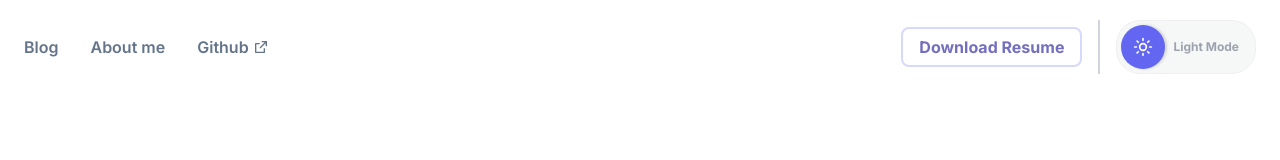
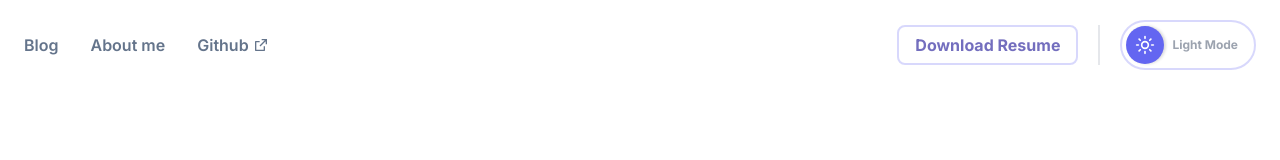
Before and after one commit to AburizalAN/NASA-fullstack, a Next.js app in the folder client/: page /test in a window 1280 px wide. Shown: the top 160 px of the page. Built offline with nearby package versions, Linux system fonts and the light colour scheme.

Commit message:
update navbar

```diff
--- a/client/components/Navbar/Navbar.tsx
+++ b/client/components/Navbar/Navbar.tsx
@@ -54,13 +54,15 @@ const Navbar = () => {
               </Link>
             </div>
             <div className="flex items-center ml-auto">
-              <button className="leading-tight px-4 py-2 border-2 border-indigo-500/25 text-indigo-800/70 font-bold rounded-lg">
-                Download Resume
-              </button>
-              <button className="pl-4 ml-4 inline-block border-l-2 border-gray-300" title="Color Mode">
+              <span className="pr-5 mr-5 border-r-2 border-gray-200">
+                <button className="leading-tight px-4 py-2 border-2 border-indigo-500/25 text-indigo-800/70 font-bold rounded-lg">
+                  Download Resume
+                </button>
+              </span>
+              <button title="Color Mode">
                 <Switch
-                  renderIcon={({ status }: { status: string }) => status == "left" ? <LuSun className="text-xl" /> : <LuMoonStar className="text-xl" />}
-                  content={({ status }: { status: string }) => status = "left" ? "Light Mode" : "Dark Mode"}
+                  renderIcon={({ status }: { status: string }) => status === "left" ? <LuSun className="text-xl" /> : <LuMoonStar className="text-xl" />}
+                  content={({ status }: { status: string }) => status === "left" ? "Light Mode" : "Dark Mode"}
                 />
               </button>
             </div>
--- a/client/components/reusable/Switch/switch.module.scss
+++ b/client/components/reusable/Switch/switch.module.scss
@@ -1,7 +1,4 @@
 @tailwind components;
-@tailwind utilities;
-
-
 
 $ease-out: cubic-bezier(0, 0.5, 0.25, 1);
 $ease-in: cubic-bezier(0.75, 0, 1, 0.5);
@@ -10,9 +7,7 @@ $ease: cubic-bezier(.25,.1,.25,1);
 
 @layer components {
   .switch {
-    border-radius: 24px;
-    border: 1px solid #F1EFEF;
-    background-color: #F6F7F7;
+    @apply border-2 border-indigo-500/25 rounded-full;
     display: flex;
     padding: 4px;
     align-items: center;
@@ -23,19 +18,20 @@ $ease: cubic-bezier(.25,.1,.25,1);
     }
     &__button {
       @apply bg-indigo-500;
-      padding: 12px;
       color: white;
       border-radius: 50%;
       box-shadow: 2px 0px 3px 0px rgba(0, 0, 0, 0.15);
       display: grid;
       place-items: center;
       position: absolute;
+      width: 38px;
+      height: 38px;
       top: 4px;
       left: 4px;
       &.switch_right {
         left: calc(100% - 4px);
         right: unset;
-        transform: translateX(-100%) rotate(180deg);
+        transform: translateX(-100%) rotate(360deg);
       }
       &.switch_left {
         right: calc(100% - 4px);
@@ -51,7 +47,7 @@ $ease: cubic-bezier(.25,.1,.25,1);
     }
     &__text {
       @apply font-bold text-gray-400;
-      padding: 12px 12px 12px 8px;
+      padding: 8px 12px 8px 8px;
       font-size: 12px;
       font-style: normal;
       line-height: 1;
@@ -67,7 +63,7 @@ $ease: cubic-bezier(.25,.1,.25,1);
     100% {
       left: calc(100% - 4px);
       right: unset;
-      transform: translateX(-100%) rotate(180deg);
+      transform: translateX(-100%) rotate(360deg);
     }
   }
 
@@ -75,7 +71,7 @@ $ease: cubic-bezier(.25,.1,.25,1);
     0% {
       right: 4px;
       left: unset;
-      transform: translateX(0) rotate(180deg);
+      transform: translateX(0) rotate(360deg);
     }
     100% {
       right: calc(100% - 4px);
```
